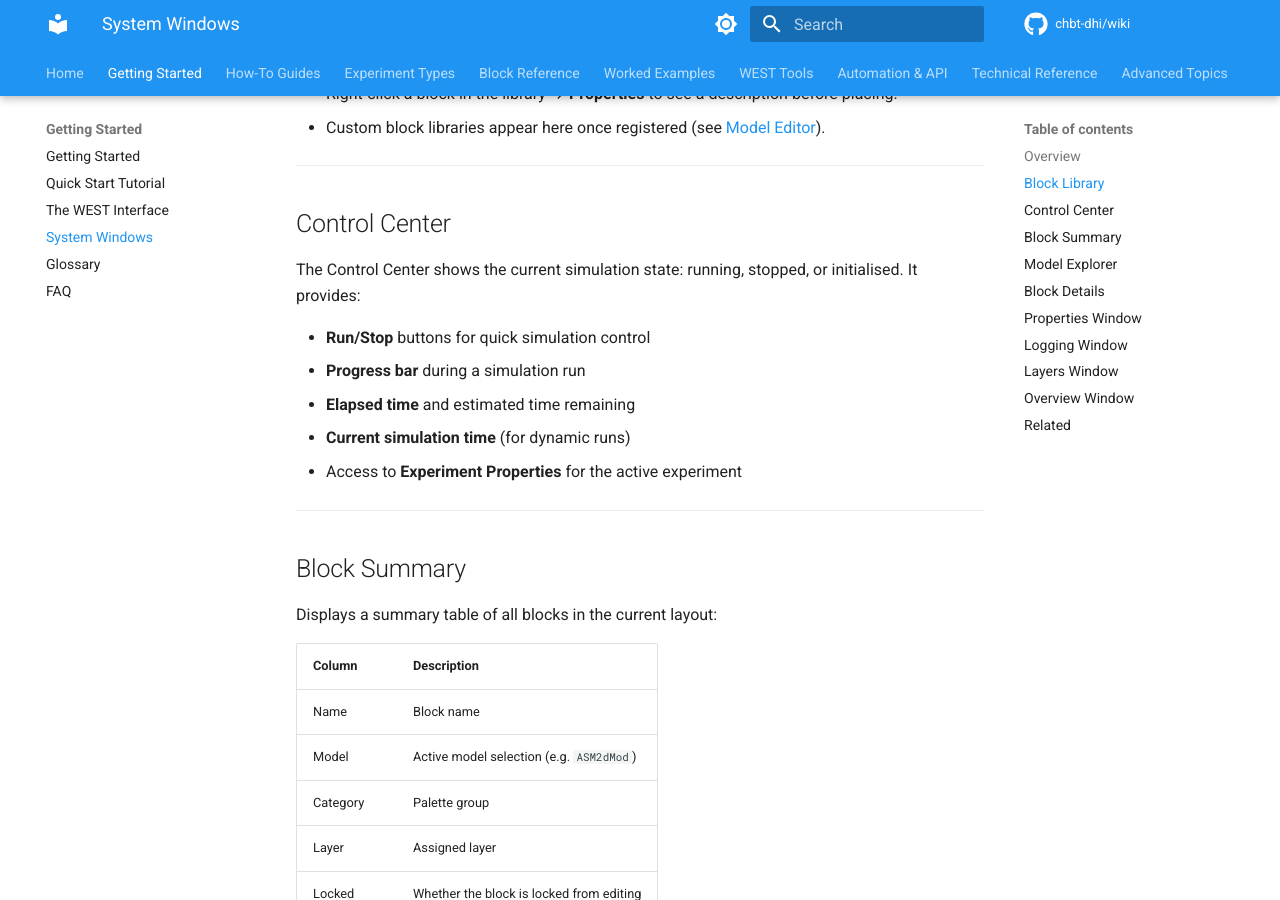
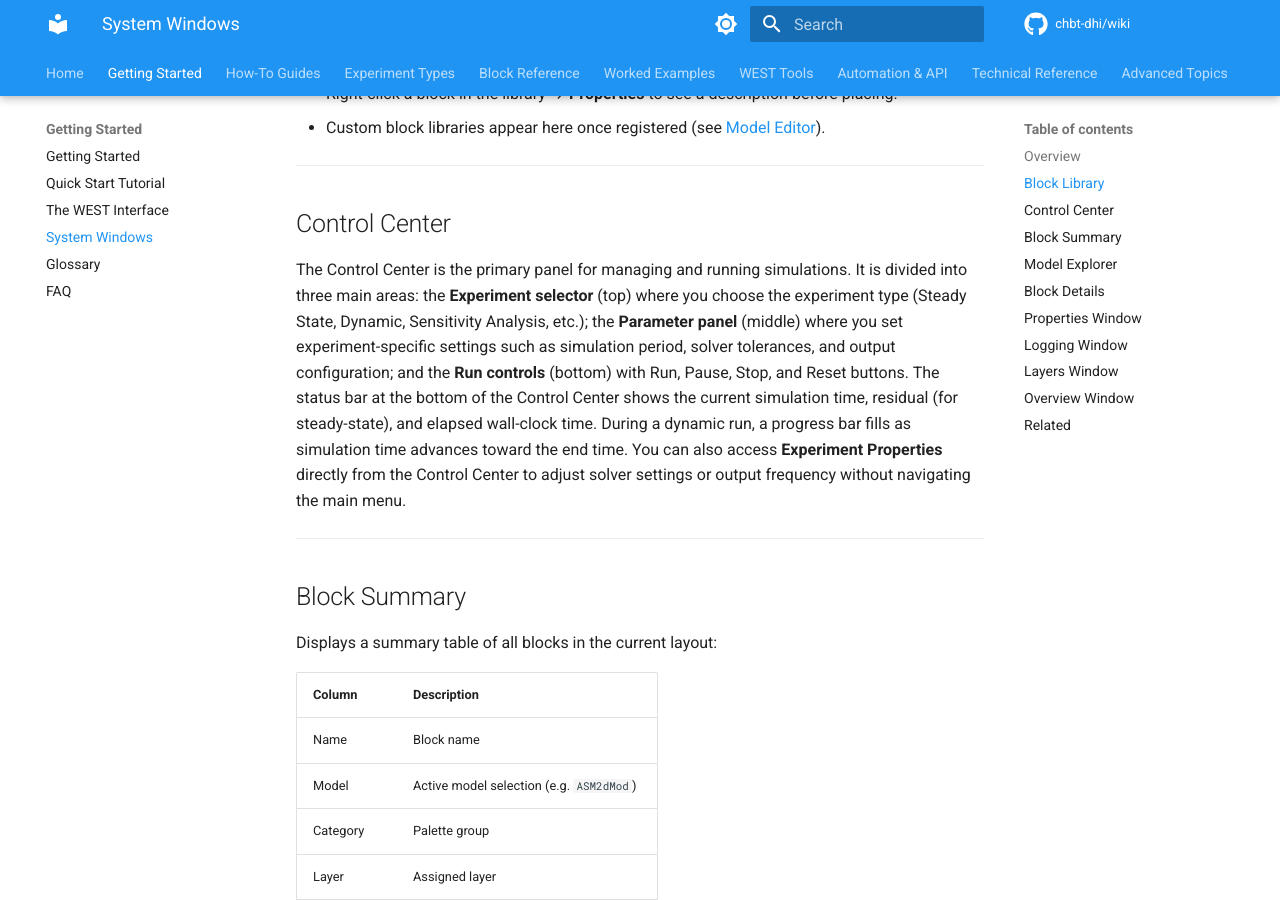
Before and after one commit to CHBT-DHI/Wiki, an MkDocs documentation site: the page built from docs/getting-started/system-windows.md, in a window 1280 px wide and 900 px high, scrolled down 606 px. Built offline with MkDocs 1.6.1 and Material for MkDocs 9.7.7, drawn with Linux system fonts in a browser that asks for light colours; comment, search, counter and statistics services are not loaded; some of the changed text lies outside the part shown.

Commit message:
docs: expand Control Center and Logging Window sections

```diff
--- a/docs/getting-started/system-windows.md
+++ b/docs/getting-started/system-windows.md
@@ -27,13 +27,7 @@
 
 ## Control Center
 
-The Control Center shows the current simulation state: running, stopped, or initialised. It provides:
-
-- **Run/Stop** buttons for quick simulation control
-- **Progress bar** during a simulation run
-- **Elapsed time** and estimated time remaining
-- **Current simulation time** (for dynamic runs)
-- Access to **Experiment Properties** for the active experiment
+The Control Center is the primary panel for managing and running simulations. It is divided into three main areas: the **Experiment selector** (top) where you choose the experiment type (Steady State, Dynamic, Sensitivity Analysis, etc.); the **Parameter panel** (middle) where you set experiment-specific settings such as simulation period, solver tolerances, and output configuration; and the **Run controls** (bottom) with Run, Pause, Stop, and Reset buttons. The status bar at the bottom of the Control Center shows the current simulation time, residual (for steady-state), and elapsed wall-clock time. During a dynamic run, a progress bar fills as simulation time advances toward the end time. You can also access **Experiment Properties** directly from the Control Center to adjust solver settings or output frequency without navigating the main menu.
 
 ---
 
@@ -92,14 +86,7 @@
 
 ## Logging Window
 
-Shows all WEST messages including:
-
-- Simulation start/stop events
-- Convergence warnings
-- Compiler messages (when generating Modelica code)
-- Error messages with line references
-
-**Tip**: When a simulation fails, check the Logging Window first — it usually shows the exact variable or block that caused the issue.
+The Logging Window records all simulation events, warnings, and errors in chronological order. Each entry has a timestamp, severity level (Info, Warning, Error), and a message. Info messages report normal progress (solver steps, run completion). Warning messages flag potential issues that did not stop the simulation (e.g. a variable hitting its bounds). Error messages indicate failures that stopped the run — always read these first when a simulation does not complete. The log can be cleared with the **Clear** button or saved to a text file with **Save Log**.
 
 | Message type | Colour |
 |---|---|
```
